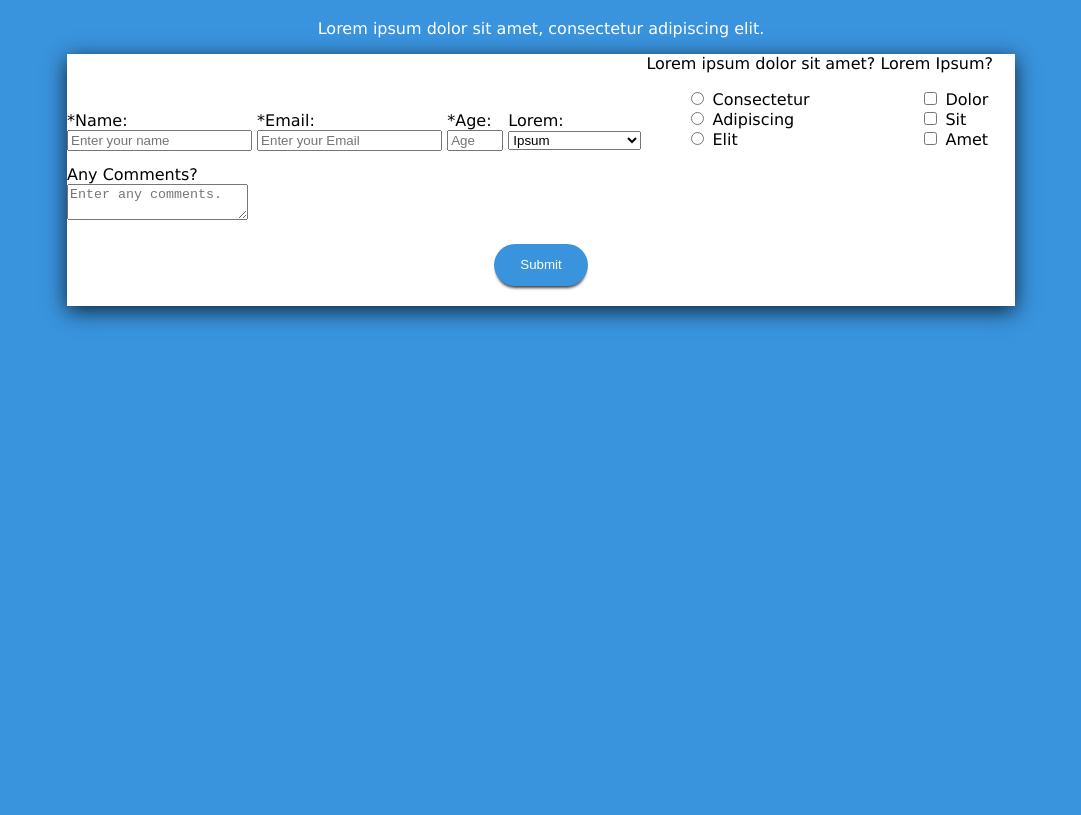
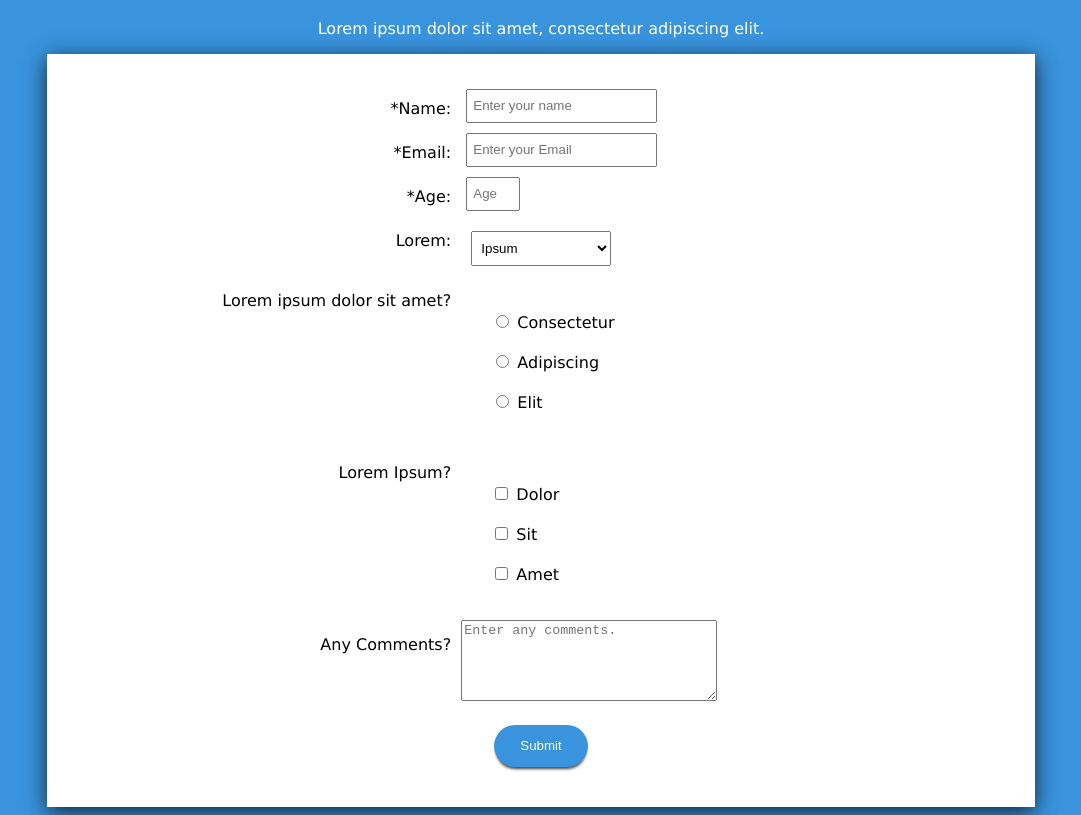
Before and after one commit to AAbushady/SurveyFormPractice, a plain HTML site: page index.html in a window 1280 px wide. Shown: the part 62-877 px from the top of the page, without its empty margins (99-1180 px from the left). Before the commit the page ends 800 px from the top, so only its background shows below. Drawn offline with Linux system fonts and the light colour scheme.

Commit message:
Update style.css
Finished baseline CSS. This version is geared at a desktop first approach.

```diff
--- a/style.css
+++ b/style.css
@@ -15,22 +15,59 @@ main {
     margin: auto;
     width: 75%;
     max-width: 1080px;
+    padding: 20px;
+    padding-top: 30px;
 }
 
-section {
-    display: inline-block;
-}
 
 .label {
-
+    display: inline-block;
+    text-align: right;
+    width: 40%;
+    padding: 5px;
+    vertical-align: top;
+    margin-top: 10px;
 }
 
 .content {
+    display: inline-block;
+    text-align: left;
+    width: 48%;
+    vertical-align: bottom;
+}
 
+.input-text {
+    height: 20px;
+    widht: 280px;
+    padding: 5px;
+    margin: 5px;
+}
+
+#number {
+    width: 40px;
+}
+
+#dropdown {
+    height: 35px;
+    width: 140px;
+    padding: 5px;
+    margin: 10px;
+    margin-top: 15px;
 }
 
 ul {
+    margin-left: 10px;
     list-style: none;
+    padding: 10px;
+}
+
+li {
+    padding: 10px;
+}
+
+textarea {
+    min-width: 250px;
+    min-height: 75px;
 }
 
 #button {
```
